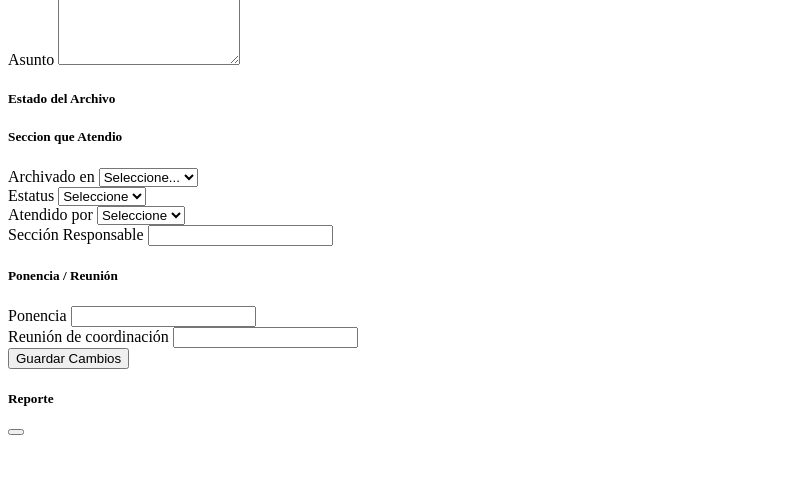
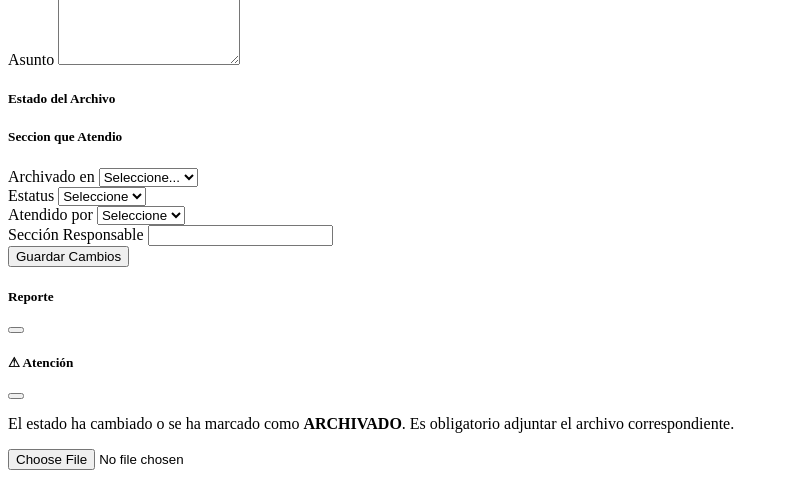
Before and after one commit to JoanaHdez/Control-de-Gesti-n, a CodeIgniter 4 app: the page made by app/Views/Registros.php in a window 1280 px wide. Shown: the part 2798-3276 px from the top of the page, without its empty margins (0-785 px from the left). Before the commit the page ends 3233 px from the top, so only its background shows below. Run offline with PHP 8.4 and a stand-in for CodeIgniter, Linux system fonts and the light colour scheme; the template is opened without the code that fills it, so the values that code supplies are empty; some libraries are stand-ins or nearby versions.

Commit message:
v-080126-1533

```diff
--- a/app/Views/Registros.php
+++ b/app/Views/Registros.php
@@ -1165,31 +1165,6 @@
                                                     </div>
                                                 </div>
 
-                                                <!-- ------------------------- PONENCIA/REUNION ------------------------- -->
-
-                                                <h5
-                                                    class="CF-sub-1 d-flex justify-content-center fw-bold text-muted pt-5">
-                                                    Ponencia
-                                                    /
-                                                    Reunión
-                                                </h5>
-
-                                                <div class="d-flex justify-content-center pt-3">
-                                                    <div class="SPD-line-1 border-top border-4 border-muted"></div>
-                                                </div>
-
-                                                <div class="row g-3 mt-3">
-                                                    <div class="col-md-3">
-                                                        <label>Ponencia</label>
-                                                        <input type="text" id="ponencia_edit" name="ponencia"
-                                                            class="form-control pill-input" required>
-                                                    </div>
-                                                    <div class="col-md-3">
-                                                        <label>Reunión de coordinación</label>
-                                                        <input type="text" id="reunion_edit" name="reunion"
-                                                            class="form-control pill-input" required>
-                                                    </div>
-                                                </div>
                                                 <div class="d-flex justify-content-center mt-5">
                                                     <button type="submit" class="btn btn-submit btn-edit">
                                                         Guardar Cambios
@@ -1222,7 +1197,31 @@
                     </div>
 
                 </div>
+                <div class="modal fade" id="modalArchivoEstado" tabindex="-1" aria-hidden="true">
+                    <div class="modal-dialog modal-dialog-centered">
+                        <div class="modal-content">
+
+                            <div class="modal-header bg-warning">
+                                <h5 class="modal-title">⚠ Atención</h5>
+                                <button type="button" class="btn-close" data-bs-dismiss="modal"></button>
+                            </div>
+
+                            <div class="modal-body">
+                                <p>
+                                    El estado ha cambiado o se ha marcado como <strong>ARCHIVADO</strong>.
+                                    Es obligatorio adjuntar el archivo correspondiente.
+                                </p>
+
+                                <input class="form-control mt-2" type="file" name="archivo_estado" id="archivo_estado">
+                            </div>
+
+                        </div>
+                    </div>
+                </div>
+
+
             </div>
+
         </section>
     </main>
 
```
Also changed, not shown: public/assets/Js/Registro.js.
